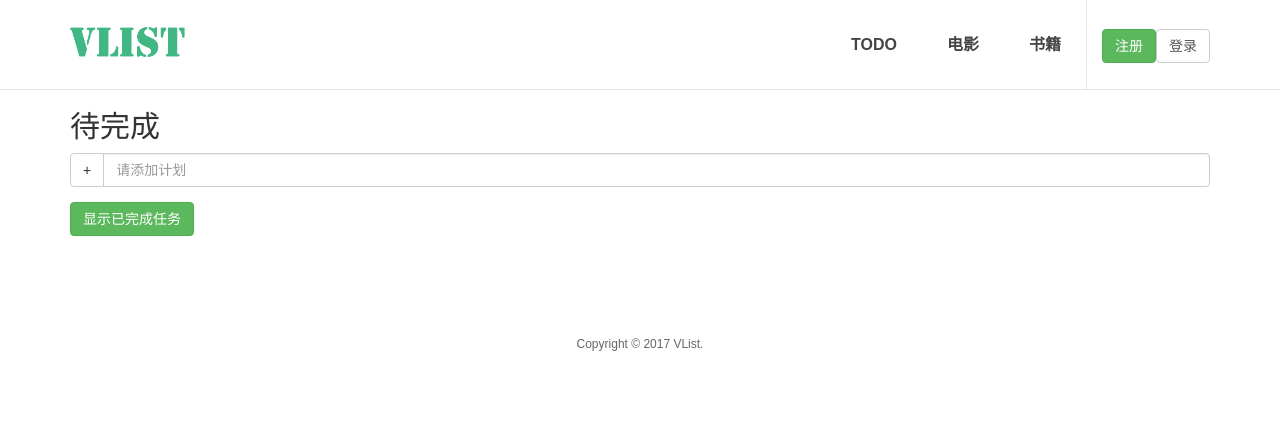
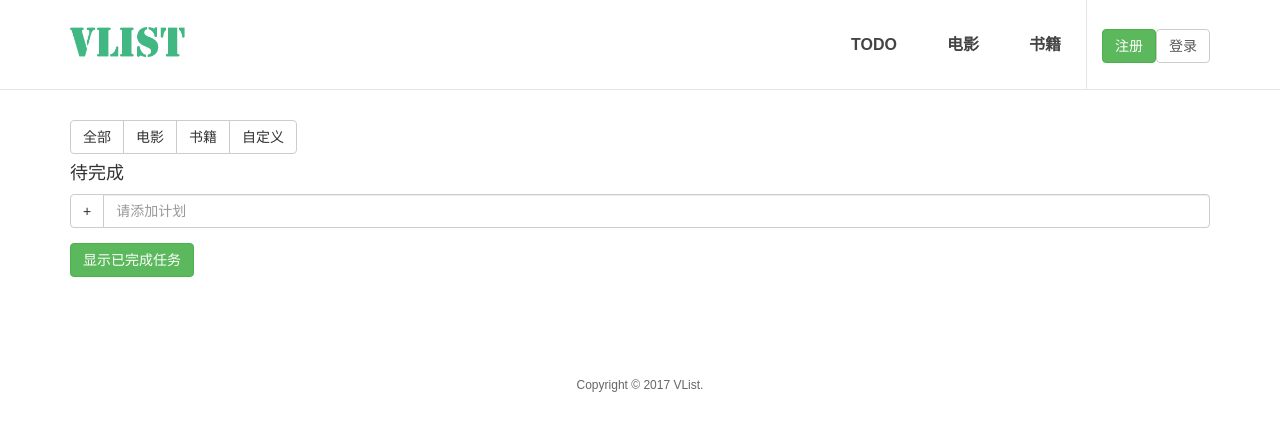
Before and after one commit to HannaLiu/VList, a Vue app: page /index in a window 1280 px wide. Shown: the top 430 px of the page. Built offline with nearby package versions, Linux system fonts and the light colour scheme; what vue-resource would draw is missing.

Commit message:
add btn group to tab list

```diff
--- a/src/components/book.vue
+++ b/src/components/book.vue
@@ -83,6 +83,7 @@
 				this.lists.push({
 					id: store.state.cid,
 					plan: this.books[index].title,
+					subtype:"book",
 					isfinished: false
 				})
 				alert("添加成功")
--- a/src/components/login.vue
+++ b/src/components/login.vue
@@ -57,7 +57,7 @@
 				}
 				if(exist != -1 && this.users[exist]["pwd"]==md5(this.pwd)) {
 					alert("登录成功")
-					window.location.href="./index"
+					window.location.href="./"
 				}
 
 				//关闭登录框
--- a/src/components/movie.vue
+++ b/src/components/movie.vue
@@ -74,6 +74,7 @@
 				this.lists.push({
 					id: store.state.cid,
 					plan: this.movies[index].title,
+					subtype: "movie",
 					isfinished: false
 				})
 				alert("添加成功")
@@ -94,6 +95,7 @@
 				}).then(function(response) {
 					this.movies = response.data.subjects
 					storemovie.save(this.movies)
+					console.log(response)
 				}, function(response) {
 					console.log(response)
 				})
--- a/src/components/register.vue
+++ b/src/components/register.vue
@@ -74,7 +74,7 @@
 				})
 				alert("注册成功")
 				//显示登录框
-				window.location.href="./"
+				window.location.href="./login"
 				this.newName = ""
 				this.newPwd = ""
 				this.$refs.checkPwd.value=""
--- a/src/components/todolist.vue
+++ b/src/components/todolist.vue
@@ -2,7 +2,13 @@
 	<div id="todolist" class="container">
 		<div>
 			<div>
-				<h2>待完成</h2>
+				<div class="btn-group m_t_m" role="group"  @click="tabList">
+					<button type="button" class="btn btn-default" @click="showAllList">全部</button>
+					<button type="button" class="btn btn-default" @click="showMovieList">电影</button>
+					<button type="button" class="btn btn-default" @click="showBookList">书籍</button>
+					<button type="button" class="btn btn-default" @click="showCustomList">自定义</button>
+				</div>
+				<h4>待完成</h4>
 			</div>
 			<div>
 				<div>
@@ -54,14 +60,20 @@
 				id: "",
 				msg: "",
 				showFinishedList: false,
-				isActive: false,
-				items: []
+				items: [],
+				allLists: [],
+				movieLists: [],
+				bookLists: [],
+				customLists: [],
+				currType:"custom"
+
 			};
 		},
 		watch: {
 			allitems: {
 				handler: function(allitems) {
 					storelist.save(allitems)
+					storelist.fetch()
 				},
 				deep: true
 			}
@@ -74,9 +86,67 @@
 					}
 				}
 			);
+			this.allitems.forEach(
+				(item) => {
+					if(item.id == store.state.cid) {
+						this.allLists.push(item);
+					}
+				}
+			);
+			this.items.forEach(
+				(item) => {
+					if(item.subtype == "movie") {
+						this.movieLists.push(item);
+					}
+				}
+			);
+			this.items.forEach(
+				(item) => {
+					if(item.subtype == "book") {
+						this.bookLists.push(item);
+					}
+				}
+			);
+			this.items.forEach(
+				(item) => {
+					if(item.subtype == "custom") {
+						this.customLists.push(item);
+					}
+				}
+			);
 			console.log("清单：当前是否已登录:" + (store.state.isLogin ? " 是 " : " 否 ") + " ,当前id为 " + store.state.cid)
 		},
 		methods: {
+			tabList:function(){
+				if(!store.state.cid) {
+					alert("请先登录")
+					return;
+				}
+			},
+			showAllList: function() {
+				this.items =[]
+				this.allitems=storelist.fetch()
+				this.allitems.forEach(
+				(item) => {
+					if(item.id == store.state.cid) {
+						this.items.push(item);
+					}
+				}
+			);
+				this.currType="custom"
+			},
+			showMovieList: function() {
+				this.currType="movie"
+				this.items = this.movieLists
+			},
+			showBookList: function() {
+				this.currType="book"
+				this.items = this.bookLists
+			},
+			showCustomList: function() {
+				this.currType="custom"
+				this.items = this.customLists
+			},
 			toggleFinished: function(item) {
 				item.isfinished = !item.isfinished
 			},
@@ -111,14 +181,17 @@
 					alert("请先登录")
 					return;
 				}
+
 				this.allitems.push({
 					id: store.state.cid,
 					plan: this.newItem,
+					subtype: this.currType,
 					isfinished: false
 				})
 				this.items.push({
 					id: store.state.cid,
 					plan: this.newItem,
+					subtype:this.currType,
 					isfinished: false
 				})
 
--- a/src/main.js
+++ b/src/main.js
@@ -20,7 +20,7 @@ const router = new VueRouter({
 	routes: [
 	{
 		path: '/',
-		component: login
+		component: todolist
 	},
 	{
 		path: '/index',
```
